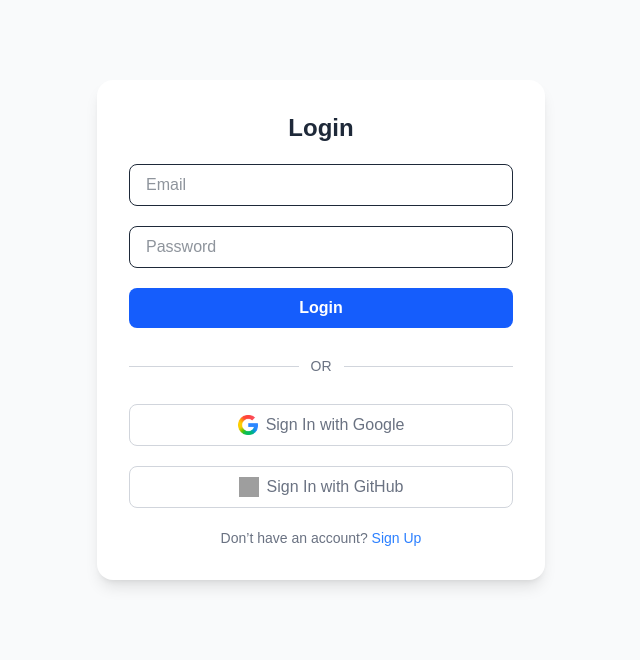
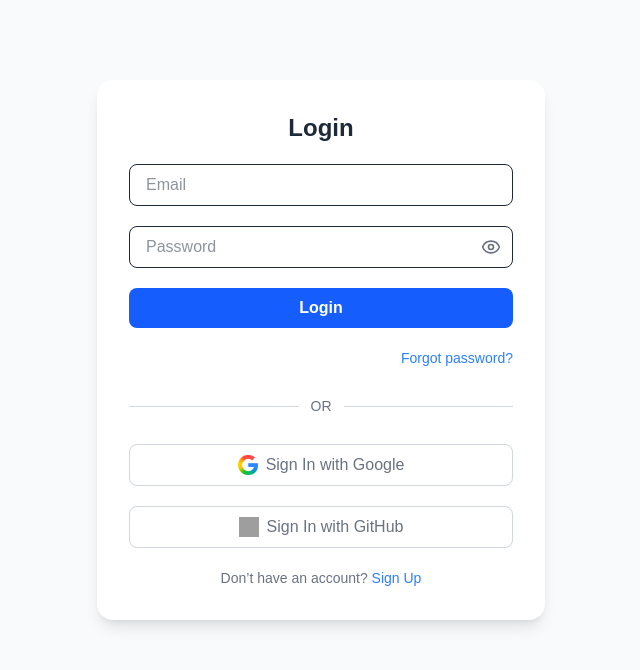
Before and after one commit to hassan2314/next-video, a Next.js app: page /login in a window 1280 px wide. Shown: the top 670 px of the page, without its empty margins (319-959 px from the left). Built offline with nearby package versions, Linux system fonts and the light colour scheme; grey boxes are pictures that could not be loaded.

Commit message:
forget and show pass

```diff
--- a/package.json
+++ b/package.json
@@ -12,6 +12,7 @@
     "@imagekit/next": "^2.1.2",
     "@types/bcryptjs": "^2.4.6",
     "bcryptjs": "^3.0.2",
+    "lucide-react": "^0.541.0",
     "mongoose": "^8.17.1",
     "next": "15.4.6",
     "next-auth": "^4.24.11",
--- a/src/app/login/page.tsx
+++ b/src/app/login/page.tsx
@@ -3,10 +3,12 @@ import React, { useState } from "react";
 import { signIn } from "next-auth/react";
 import Link from "next/link";
 import { useRouter } from "next/navigation";
+import { Eye, EyeOff } from "lucide-react"; // for eye icons
 
 const LoginPage = () => {
   const [email, setEmail] = useState("");
   const [password, setPassword] = useState("");
+  const [showPassword, setShowPassword] = useState(false);
   const [loading, setLoading] = useState(false);
   const [error, setError] = useState("");
 
@@ -32,7 +34,6 @@ const LoginPage = () => {
       router.push("/");
     }
   };
-
   return (
     <div className="flex justify-center bg-gray-50 py-20">
       <div className="bg-white p-8 rounded-2xl shadow-lg w-full max-w-md flex flex-col gap-5">
@@ -50,13 +51,23 @@ const LoginPage = () => {
             required
           />
 
-          <input
-            type="password"
-            placeholder="Password"
-            className="w-full px-4 py-2 border rounded-lg focus:outline-none focus:ring-2 focus:ring-blue-500 text-gray-800"
-            onChange={(e) => setPassword(e.target.value)}
-            required
-          />
+          {/* Password with Eye Toggle */}
+          <div className="relative w-full">
+            <input
+              type={showPassword ? "text" : "password"}
+              placeholder="Password"
+              className="w-full px-4 py-2 border rounded-lg focus:outline-none focus:ring-2 focus:ring-blue-500 text-gray-800 pr-10"
+              onChange={(e) => setPassword(e.target.value)}
+              required
+            />
+            <button
+              type="button"
+              className="absolute right-3 top-1/2 -translate-y-1/2 text-gray-500 hover:text-gray-700"
+              onClick={() => setShowPassword(!showPassword)}
+            >
+              {showPassword ? <EyeOff size={20} /> : <Eye size={20} />}
+            </button>
+          </div>
 
           {error && <p className="text-red-500 text-sm">{error}</p>}
 
@@ -68,6 +79,16 @@ const LoginPage = () => {
             {loading ? "Loading..." : "Login"}
           </button>
         </form>
+
+        {/* Forgot Password */}
+        <div className="flex justify-end">
+          <Link
+            href="/forgot-password"
+            className="text-sm text-blue-500 hover:underline"
+          >
+            Forgot password?
+          </Link>
+        </div>
 
         {/* Divider */}
         <div className="flex items-center gap-3 my-2">
@@ -99,7 +120,7 @@ const LoginPage = () => {
 
         <p className="text-sm text-gray-500 text-center">
           Don’t have an account?{" "}
-          <Link className="text-blue-500 hover:underline" href="/register">
+          <Link className="text-blue-500 hover:underline" href="/signup">
             Sign Up
           </Link>
         </p>
```
Also changed, not shown: 1 other file (tests, documents, lock files or other folders).
